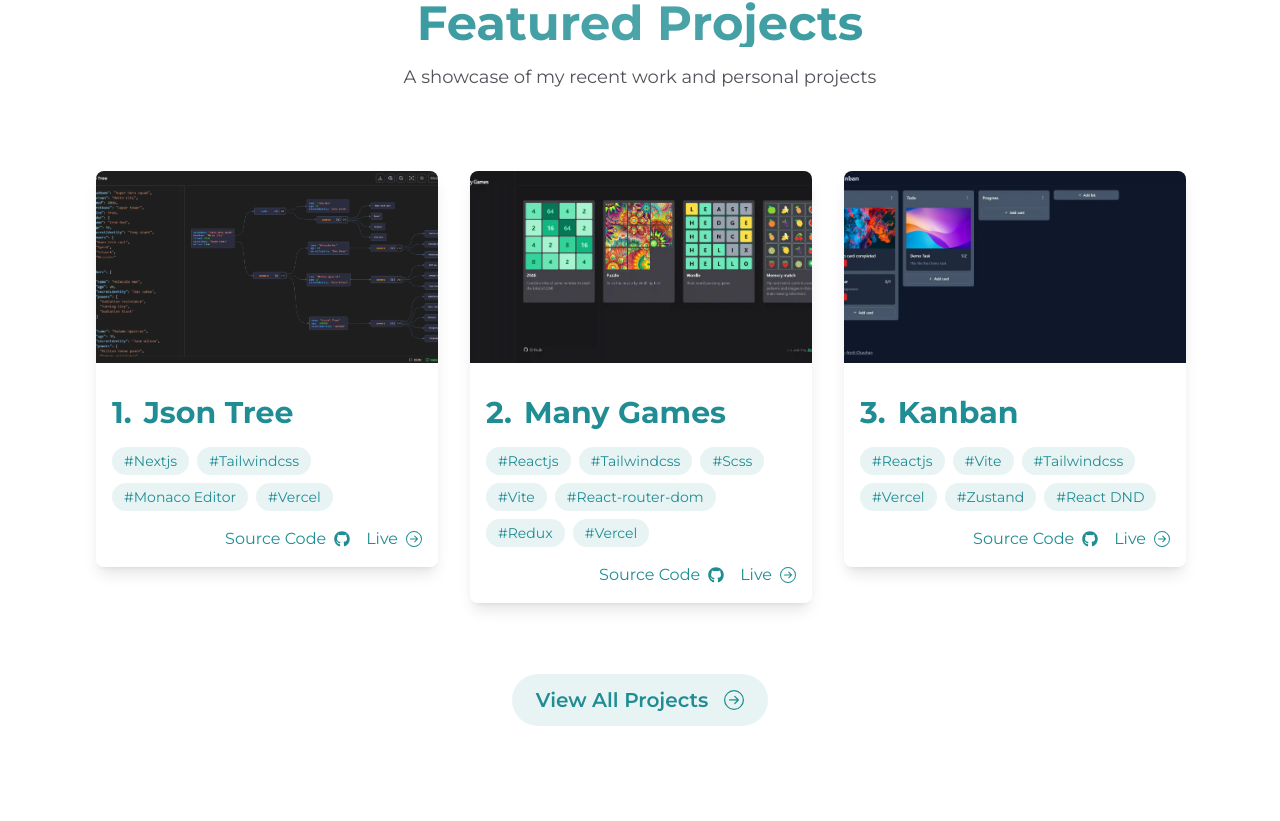
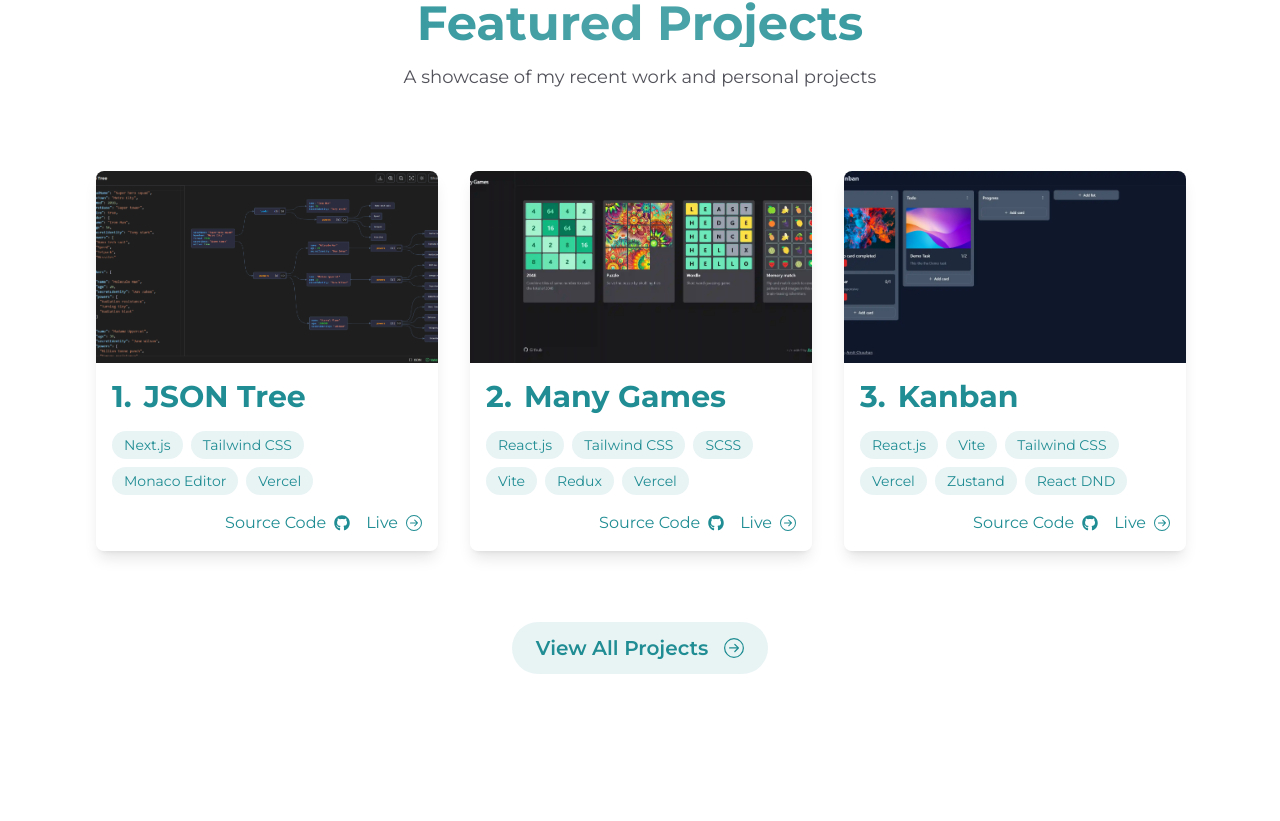
Before and after one commit to anthonydouglas88111/portfolio, a Next.js app: page / in a window 1280 px wide. Shown: the part 1799-2620 px from the top of the page. Built offline with nearby package versions, Linux system fonts and the light colour scheme.

Commit message:
change the projects data structure

```diff
--- a/src/components/projects/project-showcase.tsx
+++ b/src/components/projects/project-showcase.tsx
@@ -7,33 +7,25 @@ import { motion } from "framer-motion";
 import { ArrowTopRight, GithubIcon } from "@/components/icons";
 
 export interface ProjectShowcaseListItemProps {
-  index: number;
+  id: string;
   title: string;
-  tags: string[];
+  skills: string[];
   image: {
     LIGHT: string;
     DARK?: string;
   };
-  sourceCodeHref: string;
-  liveWebsiteHref: string;
+  sourceCodeHref?: string;
+  liveWebsiteHref?: string;
 }
 
 interface ProjectShowcaseProps {
   projects: ProjectShowcaseListItemProps[];
 }
 
-const generateImageData = (proj: ProjectShowcaseListItemProps[]) => {
-  return proj.map((p) => p.image);
-};
-
 export default function ProjectShowcase(props: ProjectShowcaseProps) {
-  const images = useMemo(() => {
-    return generateImageData(props.projects);
-  }, [props.projects]);
-
   const sliderSettings = {
-    dots: true,
-    infinite: true,
+    dots: false,
+    infinite: false,
     speed: 500,
     slidesToShow: 3,
     slidesToScroll: 1,
@@ -86,19 +78,19 @@ export default function ProjectShowcase(props: ProjectShowcaseProps) {
             {props.projects.map((project, index) => (
               <div key={project.title} className="h-full">
                 <div className="relative h-full overflow-hidden rounded-lg bg-white/5  shadow-lg transition-all dark:bg-zinc-900/50">
-                  <div className="flex h-full flex-col gap-4">
+                  <div className="flex h-full flex-col">
                     <div className="relative aspect-video w-full overflow-hidden">
                       <Image
-                        src={images[index].LIGHT!}
+                        src={project.image.LIGHT!}
                         alt={project.title}
                         fill
                         sizes="(max-width: 640px) 100vw, (max-width: 768px) 100vw, (max-width: 1280px) 50vw, 33vw"
                         className="object-cover dark:hidden"
                         priority={index === 0}
                       />
-                      {images[index].DARK && (
+                      {project.image.DARK && (
                         <Image
-                          src={images[index].DARK!}
+                          src={project.image.DARK!}
                           alt={project.title}
                           fill
                           sizes="(max-width: 640px) 100vw, (max-width: 768px) 100vw, (max-width: 1280px) 50vw, 33vw"
@@ -117,12 +109,12 @@ export default function ProjectShowcase(props: ProjectShowcaseProps) {
                         </h3>
                       </div>
                       <div className="flex flex-wrap gap-2">
-                        {project.tags.map((tag, tagIndex) => (
+                        {project.skills.map((skill, tagIndex) => (
                           <span
                             key={tagIndex}
                             className="rounded-full bg-accent/10 px-3 py-1 text-sm text-accent"
                           >
-                            #{tag}
+                            {skill}
                           </span>
                         ))}
                       </div>
--- a/src/data/blogs.ts
+++ b/src/data/blogs.ts
@@ -1,6 +1,6 @@
 import { type BlogCardProps } from "@/components/blogs/blog-card";
 
-export const BLOG_POSTS: BlogCardProps[] = [
+export const BLOG_DATA: BlogCardProps[] = [
   {
     id: "1",
     title: "Building Scalable Web Applications with Next.js",
--- a/src/data/projects.ts
+++ b/src/data/projects.ts
@@ -4,9 +4,9 @@ import { siteMetadata } from "@/data/siteMetaData.mjs";
 
 export const PROJECT_SHOWCASE: ProjectShowcaseListItemProps[] = [
   {
-    index: 0,
-    title: "Json Tree",
-    tags: ["Nextjs", "Tailwindcss", "Monaco Editor", "Vercel"],
+    id: "1",
+    title: "JSON Tree",
+    skills: ["Next.js", "Tailwind CSS", "Monaco Editor", "Vercel"],
     image: {
       LIGHT: "/assets/images/projects/jsontreeLight.webp",
       DARK: "/assets/images/projects/jsontreeDark.webp",
@@ -15,17 +15,9 @@ export const PROJECT_SHOWCASE: ProjectShowcaseListItemProps[] = [
     liveWebsiteHref: "https://jsontree.vercel.app",
   },
   {
-    index: 1,
+    id: "2",
     title: "Many Games",
-    tags: [
-      "Reactjs",
-      "Tailwindcss",
-      "Scss",
-      "Vite",
-      "React-router-dom",
-      "Redux",
-      "Vercel",
-    ],
+    skills: ["React.js", "Tailwind CSS", "SCSS", "Vite", "Redux", "Vercel"],
     image: {
       LIGHT: "/assets/images/projects/manyGamesLight.webp",
       DARK: "/assets/images/projects/manyGamesDark.webp",
@@ -34,9 +26,16 @@ export const PROJECT_SHOWCASE: ProjectShowcaseListItemProps[] = [
     liveWebsiteHref: "https://manygames.vercel.app",
   },
   {
-    index: 2,
+    id: "3",
     title: "Kanban",
-    tags: ["Reactjs", "Vite", "Tailwindcss", "Vercel", "Zustand", "React DND"],
+    skills: [
+      "React.js",
+      "Vite",
+      "Tailwind CSS",
+      "Vercel",
+      "Zustand",
+      "React DND",
+    ],
     image: {
       LIGHT: "/assets/images/projects/kanbanLight.webp",
       DARK: "/assets/images/projects/kanbanDark.webp",
@@ -46,94 +45,90 @@ export const PROJECT_SHOWCASE: ProjectShowcaseListItemProps[] = [
   },
 ];
 
-export const PROJECTS_CARD: ProjectCardProps[] = [
+export const PROJECT_DATA: ProjectCardProps[] = [
   {
-    name: "Json tree",
+    id: "1",
+    title: "JSON Tree",
+    category: "web",
+    skills: ["Next.js", "Tailwind CSS", "Monaco Editor", "TypeScript"],
+    description:
+      "Visualize JSON data format in form of a tree or graph. Application is made using Nextjs, Tailwindcss and Monaco Editor. Design image can be downloaded from this app.",
     favicon: "/assets/images/projects/logos/jsontree.ico",
-    imageUrl: [
+    images: [
       "/assets/images/projects/jsontreeLight.webp",
       "/assets/images/projects/jsontreeDark.webp",
     ],
-    description:
-      "Visualize JSON data format in form of a tree or graph. Application is made using Nextjs, Tailwindcss and Monaco Editor. Design image can be downloaded from this app.",
     sourceCodeHref: "https://github.com/BUMBAIYA/jsontree",
     liveWebsiteHref: "https://jsontree.vercel.app",
-    category: "web",
-    skills: ["Next.js", "Tailwind CSS", "Monaco Editor", "TypeScript"],
   },
   {
-    name: "Kanban app",
+    id: "2",
+    title: "Kanban app",
+    category: "web",
+    skills: ["React", "TypeScript", "Tailwind CSS", "React DnD", "Zustand"],
+    description:
+      "Keep track of projects and tasks in different categories. Drag and drop card from tables. Assign user and priority to task and many more features. This app is made using Reactjs, Typescript, Tailwindcss and React-beautiful-dnd library.",
     favicon: "/assets/images/projects/logos/kanban.ico",
-    imageUrl: [
+    images: [
       "/assets/images/projects/kanbanLight.webp",
       "/assets/images/projects/kanbanDark.webp",
       "/assets/images/projects/kanbanCardLight.webp",
     ],
-    description:
-      "Keep track of projects and tasks in different categories. Drag and drop card from tables. Assign user and priority to task and many more features. This app is made using Reactjs, Typescript, Tailwindcss and React-beautiful-dnd library.",
     sourceCodeHref: "https://github.com/BUMBAIYA/kanban",
     liveWebsiteHref: "https://kannban-board.vercel.app",
-    category: "web",
-    skills: ["React", "TypeScript", "Tailwind CSS", "React DnD", "Zustand"],
   },
   {
-    name: "Many Games",
+    id: "3",
+    title: "Many Games",
+    category: "web",
+    skills: ["React", "TypeScript", "Tailwind CSS", "Redux", "React Router"],
+    description:
+      "Many short and fun games using Reactjs, Typescript and Tailwindcss with collaboration with other developers",
     favicon: "/assets/images/projects/logos/manygames.ico",
-    imageUrl: [
+    images: [
       "/assets/images/projects/manyGamesDark.webp",
       "/assets/images/projects/manyGamesLight.webp",
       "/assets/images/projects/manyGames2048.webp",
       "/assets/images/projects/manyGamesPuzzle.webp",
       "/assets/images/projects/manyGamesWordle.webp",
     ],
-    description:
-      "Many short and fun games using Reactjs, Typescript and Tailwindcss with collaboration with other developers",
     sourceCodeHref: "https://github.com/BUMBAIYA/ManyGames",
     liveWebsiteHref: "https://manygames.vercel.app",
-    category: "web",
-    skills: ["React", "TypeScript", "Tailwind CSS", "Redux", "React Router"],
   },
   {
-    name: "My portfolio",
+    id: "4",
+    title: "My portfolio",
+    category: "web",
+    skills: ["Next.js", "TypeScript", "Tailwind CSS", "Framer Motion"],
+    description:
+      "My personal portfolio website made using Nextjs, tailwindcss and framer motion.",
     favicon: "/favicon.ico",
-    imageUrl: [
+    images: [
       "/assets/images/projects/portfolioDark.webp",
       "/assets/images/projects/portfolioLight.webp",
     ],
-    description:
-      "My personal portfolio website made using Nextjs, tailwindcss and framer motion.",
     sourceCodeHref: "https://github.com/BUMBAIYA/amitchauhan-v2",
     liveWebsiteHref: siteMetadata.siteUrl,
-    category: "web",
-    skills: ["Next.js", "TypeScript", "Tailwind CSS", "Framer Motion"],
   },
   {
-    name: "Covid Tracker",
+    id: "5",
+    title: "Covid Tracker",
+    category: "web",
+    skills: ["React", "JavaScript", "Material UI", "Chart.js", "REST APIs"],
+    description:
+      "Get latest covid related stats in a table where user can filter using country and cases. It also has a map which show every countries data for quick view. It uses an open source api (disease.sh). Made using Reactjs, Javascript and MUI",
     favicon: "/assets/images/projects/logos/covidtracker.ico",
-    imageUrl: [
+    images: [
       "/assets/images/projects/covidTracker.webp",
       "/assets/images/projects/covidTrackerMap.webp",
       "/assets/images/projects/covidTrackerTable.webp",
     ],
-    description:
-      "Get latest covid related stats in a table where user can filter using country and cases. It also has a map which show every countries data for quick view. It uses an open source api (disease.sh). Made using Reactjs, Javascript and MUI",
     sourceCodeHref: "https://github.com/BUMBAIYA/CovidTracker",
     liveWebsiteHref: "https://bumbaiya.github.io/CovidTracker",
-    category: "web",
-    skills: ["React", "JavaScript", "Material UI", "Chart.js", "REST APIs"],
   },
   {
-    name: "Stock predictor",
-    favicon: "/assets/images/projects/logos/stockpredictor.ico",
-    imageUrl: [
-      "/assets/images/projects/stockPredictor.webp",
-      "/assets/images/projects/stockPredictorCandleChart.webp",
-      "/assets/images/projects/stockPredictorCompareChart.webp",
-      "/assets/images/projects/stockPredictorLineChart.webp",
-    ],
-    description:
-      "Get prediction of opening and closing price of stocks price. Frontend is made using Reactjs and backend is made using Flask and Machine learning model are trained using Tensorflow",
-    sourceCodeHref: "https://github.com/Rohrschachh/Stock-Market-Predictor",
+    id: "6",
+    title: "Stock predictor",
     category: "web",
     skills: [
       "React",
@@ -143,5 +138,15 @@ export const PROJECTS_CARD: ProjectCardProps[] = [
       "Machine Learning",
       "Chart.js",
     ],
+    description:
+      "Get prediction of opening and closing price of stocks price. Frontend is made using Reactjs and backend is made using Flask and Machine learning model are trained using Tensorflow",
+    favicon: "/assets/images/projects/logos/stockpredictor.ico",
+    images: [
+      "/assets/images/projects/stockPredictor.webp",
+      "/assets/images/projects/stockPredictorCandleChart.webp",
+      "/assets/images/projects/stockPredictorCompareChart.webp",
+      "/assets/images/projects/stockPredictorLineChart.webp",
+    ],
+    sourceCodeHref: "https://github.com/Rohrschachh/Stock-Market-Predictor",
   },
 ];
--- a/src/layout/footer.tsx
+++ b/src/layout/footer.tsx
@@ -7,14 +7,14 @@ export default function Footer() {
   const currentYear = new Date().getFullYear();
 
   return (
-    <footer className="relative w-full overflow-hidden bg-gradient-to-b from-transparent via-accent/5 to-accent/10 px-6 py-16 sm:px-14 md:px-20">
+    <footer className="relative w-full overflow-hidden bg-gradient-to-b from-transparent via-accent/5 to-accent/10 px-6 sm:px-14 md:px-20">
       <div className="relative mx-auto max-w-7xl">
         <motion.div
           initial={{ opacity: 0, y: 20 }}
           whileInView={{ opacity: 1, y: 0 }}
           viewport={{ once: true }}
           transition={{ duration: 0.5 }}
-          className="flex flex-col items-center justify-between gap-6 border-t border-zinc-200/50 pt-8 dark:border-zinc-800/50 sm:flex-row sm:gap-8 sm:pt-10"
+          className="flex flex-col items-center justify-between gap-6 border-t border-zinc-200/50 py-8 dark:border-zinc-800/50 sm:flex-row sm:gap-8 sm:py-10"
         >
           <div className="flex flex-col items-center gap-3 sm:flex-row">
             <span className="text-sm text-zinc-600 dark:text-zinc-400 sm:text-base">
--- a/src/pages/blogs/[slug].tsx
+++ b/src/pages/blogs/[slug].tsx
@@ -5,14 +5,14 @@ import Image from "next/image";
 import { AnimatePresence } from "framer-motion";
 
 import PageTransitionAnimation from "@/components/page-transition-animation";
-import { BLOG_POSTS } from "@/data/blogs";
+import { BLOG_DATA } from "@/data/blogs";
 import { siteMetadata } from "@/data/siteMetaData.mjs";
 
 export default function BlogPost() {
   const router = useRouter();
   const { slug } = router.query;
 
-  const post = BLOG_POSTS.find((post) => post.slug === slug);
+  const post = BLOG_DATA.find((post) => post.slug === slug);
 
   if (!post) {
     return (
--- a/src/pages/projects/index.tsx
+++ b/src/pages/projects/index.tsx
@@ -5,7 +5,7 @@ import { AnimatePresence, motion } from "framer-motion";
 
 import ProjectCard from "@/components/projects/project-card";
 import PageTransitionAnimation from "@/components/page-transition-animation";
-import { PROJECTS_CARD } from "@/data/projects";
+import { PROJECT_DATA } from "@/data/projects";
 import { siteMetadata } from "@/data/siteMetaData.mjs";
 
 export default function Projects() {
@@ -14,10 +14,8 @@ export default function Projects() {
 
   const filteredProjects =
     selectedCategory === "all"
-      ? PROJECTS_CARD
-      : PROJECTS_CARD.filter(
-          (project) => project.category === selectedCategory,
-        );
+      ? PROJECT_DATA
+      : PROJECT_DATA.filter((project) => project.category === selectedCategory);
 
   return (
     <>
--- a/src/styles/carousel.css
+++ b/src/styles/carousel.css
@@ -18,12 +18,12 @@
 }
 
 .project-carousel .slick-dots li button:before {
-  color: var(--accent);
+  color: hsl(var(--accent));
   opacity: 0.5;
 }
 
 .project-carousel .slick-dots li.slick-active button:before {
-  color: var(--accent);
+  color: hsl(var(--accent));
   opacity: 1;
 }
 
@@ -31,7 +31,6 @@
 .project-carousel .slick-next {
   width: 40px;
   height: 40px;
-  z-index: 1;
 }
 
 .project-carousel .slick-prev {
@@ -44,7 +43,7 @@
 
 .project-carousel .slick-prev:before,
 .project-carousel .slick-next:before {
-  color: var(--accent);
+  color: hsl(var(--accent));
   font-size: 40px;
 }
 
```
Also changed, not shown: src/components/projects/project-card.tsx (+8 -7 lines), src/pages/blogs/index.tsx (+4 -4 lines).
